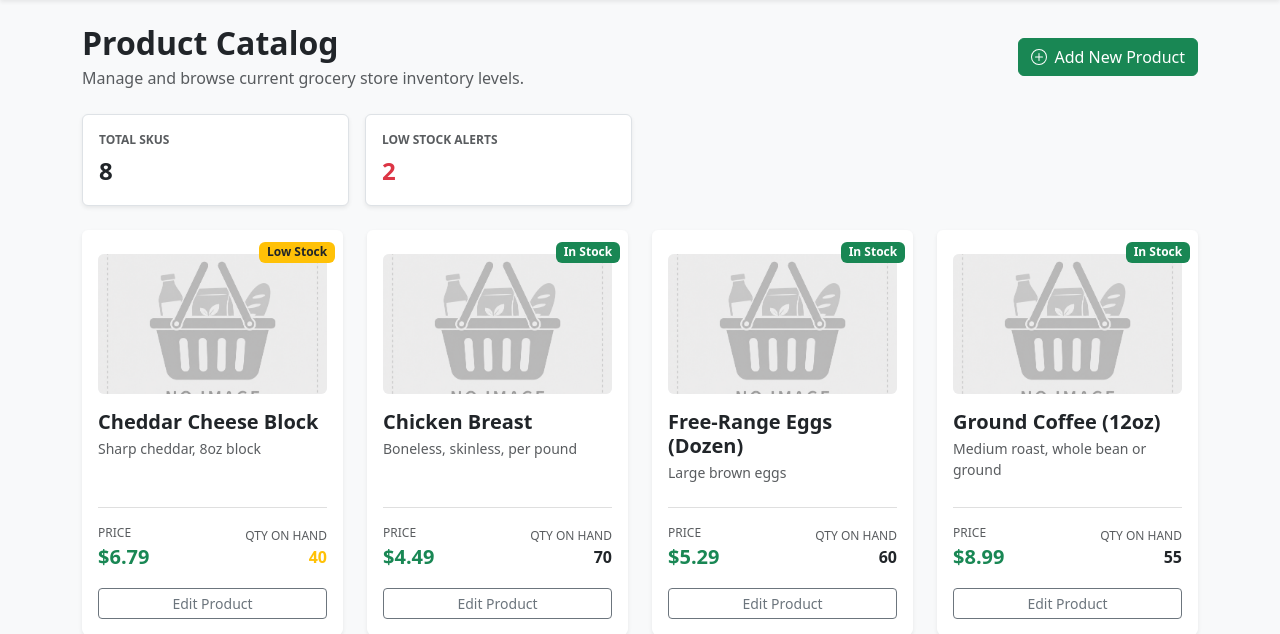
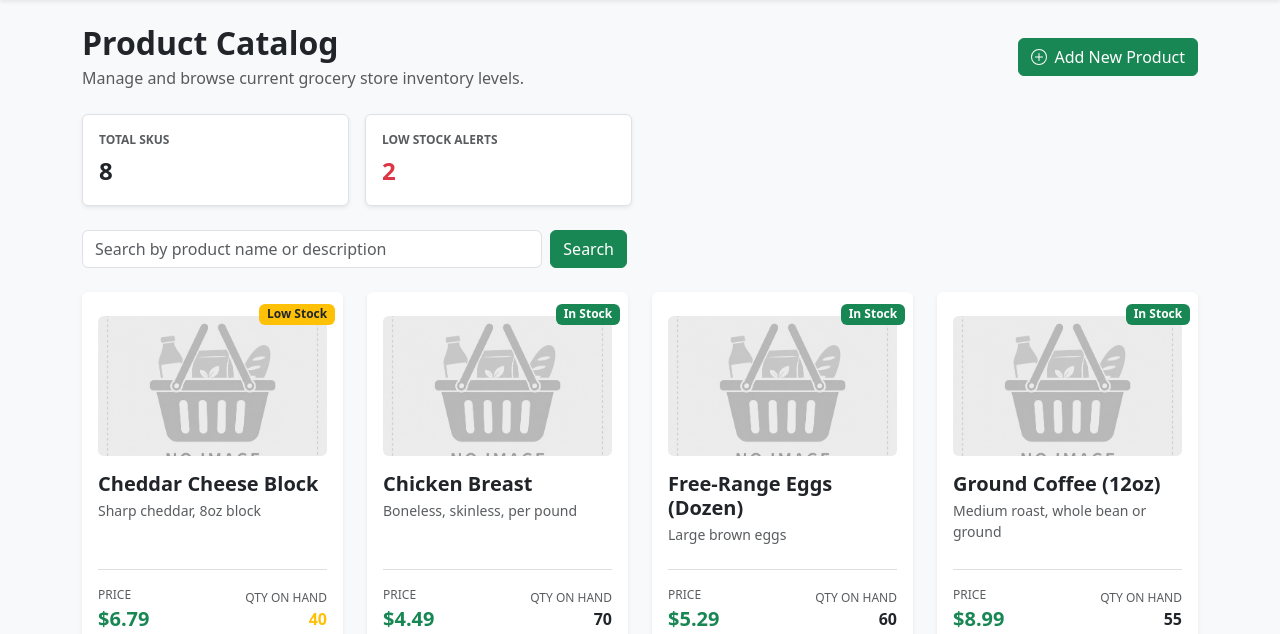
Before and after one commit to nhtduyen164/cs3773-online-grocery-internal-portal, a Flask app: page /products in a window 1280 px wide. Shown: the part 56-690 px from the top of the page. Run offline with Flask 3, Linux system fonts and the light colour scheme; the visitor is signed in with stand-in values (Sample User, id 1); data comes from the database, SQL or seed files in the repository.

Commit message:
feat(products): add product search

```diff
--- a/src/grocery_portal/main/routes.py
+++ b/src/grocery_portal/main/routes.py
@@ -65,13 +65,33 @@ def dashboard():
 def products():
     db = get_db()
 
-    products = db.execute(
+    search = request.args.get("search", "").strip()
+
+    query = """
+        SELECT id,
+               name,
+               description,
+               image_path,
+               price,
+               stock_quantity,
+               created_at
+        FROM products
+    """
+
+    parameters = []
+
+    if search:
+        query += """
+            WHERE name LIKE ?
+               OR description LIKE ?
         """
-        SELECT id, name, description, image_path, price, stock_quantity, created_at
-        FROM products
-        ORDER BY name
-        """
-    ).fetchall()
+
+        search_pattern = f"%{search}%"
+        parameters.extend([search_pattern, search_pattern])
+
+    query += " ORDER BY name"
+
+    products = db.execute(query, parameters).fetchall()
 
     total_skus = len(products)
 
@@ -85,6 +105,7 @@ def products():
         products=products,
         total_skus=total_skus,
         low_stock_count=low_stock_count,
+        search=search,
     )
 
 
--- a/src/grocery_portal/templates/products.html
+++ b/src/grocery_portal/templates/products.html
@@ -49,6 +49,44 @@
         </div>
     </div>
 </div>
+
+<form
+    method="GET"
+    action="{{ url_for('main.products') }}"
+    class="row g-2 mb-4 align-items-center"
+>
+    <div class="col-md-6 col-lg-5">
+        <label for="search" class="visually-hidden">
+            Search products
+        </label>
+
+        <input
+            type="search"
+            class="form-control"
+            id="search"
+            name="search"
+            value="{{ search }}"
+            placeholder="Search by product name or description"
+        >
+    </div>
+
+    <div class="col-auto">
+        <button type="submit" class="btn btn-success">
+            Search
+        </button>
+    </div>
+
+    {% if search %}
+        <div class="col-auto">
+            <a
+                href="{{ url_for('main.products') }}"
+                class="btn btn-outline-secondary"
+            >
+                Clear
+            </a>
+        </div>
+    {% endif %}
+</form>
 
 <div class="row g-4">
     {% if products %}
@@ -122,7 +160,15 @@
     {% else %}
     <div class="col-12 text-center py-5">
         <div class="card p-5 border-0 shadow-sm bg-white">
-            <p class="text-muted mb-0">No dynamic database records found. Verify your Flask route passes a context list named <code>products</code>.</p>
+            {% if search %}
+                <p class="text-muted mb-0">
+                    No products matched “{{ search }}”.
+                </p>
+            {% else %}
+                <p class="text-muted mb-0">
+                    No products are currently available.
+                </p>
+            {% endif %}
         </div>
     </div>
     {% endif %}
```
